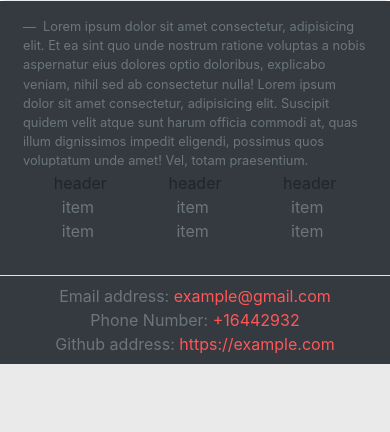
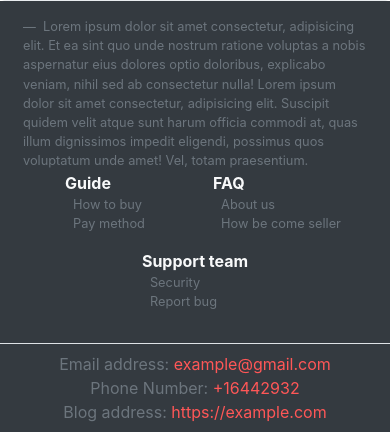
Before and after one commit to mohsnMohsni/hera, a Django app: page /search/ in a window 390 px wide. Shown: the part 682-1114 px from the top of the page. Before the commit the page ends 1046 px from the top, so only its background shows below. Run offline with Django 3.2, Linux system fonts and the light colour scheme; some libraries are stand-ins or nearby versions.

Commit message:
make responsive index sections and base footer

```diff
--- a/app_siteview/models.py
+++ b/app_siteview/models.py
@@ -12,7 +12,7 @@ class AbstractPanel(models.Model):
     cropping = ImageRatioField('image', '430x360', size_warning=True)
     action_text = models.CharField(_('Action Text'), max_length=35)
     action_url = models.URLField(_('Action Url'))
-    description = models.CharField(_('Description'), max_length=120)
+    description = models.CharField(_('Description'), max_length=150)
 
     class Meta:
         abstract = True
--- a/static/custom/css/style.css
+++ b/static/custom/css/style.css
@@ -59,12 +59,20 @@ svg:hover .shop-basket {
     background-color: #343A40;
 }
 
+.footer-item {
+    font-size: 0.8em;
+}
+
+/* ============================================ Sections */
+
 .section-one-card {
     background-size: cover;
     border-radius: .9rem;
 }
 
-/* ============================================ Sections */
+.action-text {
+    font-size: .8em;
+}
 
 .slide-show {
     display: flex;
--- a/static/custom/responsive/responsive.css
+++ b/static/custom/responsive/responsive.css
@@ -1,16 +1,25 @@
-@media screen and (max-width: 768px){
-    .header-search {
+@media screen and (max-width: 768px) {
+    .header-search,
+    .navbar-nav {
         justify-content: center !important;
     }
+
+    .action-text {
+        font-size: .8em;
+    }
+
     .navbar-brand {
         text-align: center !important;
     }
+}
+
+@media screen and (max-width: 418px) {
+    .section-one-card,
     .navbar-nav {
-        justify-content: center !important;
+        font-size: .8em !important;
+    }
+
+    .action-text {
+        font-size: .7em;
     }
 }
-@media screen and (max-width: 418px){
-    .navbar-nav {
-        font-size: .8em;
-    }
-}
--- a/templates/components/base/footer.html
+++ b/templates/components/base/footer.html
@@ -12,25 +12,25 @@
         </span>
         </div>
         <div class="row col-md-6 m-0 w-100">
-        <span class="col-4 d-flex justify-content-center">
+        <span class="col-6 col-sm-4 d-flex justify-content-center">
           <ul>
-            <li>header</li>
-            <li class="text-muted px-2">item</li>
-            <li class="text-muted px-2">item</li>
+            <li class="font-weight-bold text-light">Guide</li>
+            <li class="text-muted footer-item px-2">How to buy</li>
+            <li class="text-muted footer-item px-2">Pay method</li>
           </ul>
         </span>
-            <span class="col-4 d-flex justify-content-center">
+            <span class="col-6 col-sm-4 d-flex justify-content-center">
           <ul>
-            <li>header</li>
-            <li class="text-muted px-2">item</li>
-            <li class="text-muted px-2">item</li>
+            <li class="font-weight-bold text-light">FAQ</li>
+            <li class="text-muted footer-item px-2">About us</li>
+            <li class="text-muted footer-item px-2">How be come seller</li>
           </ul>
         </span>
-            <span class="col-4 d-flex justify-content-center">
+            <span class="col-sm-4 d-flex justify-content-center">
           <ul>
-            <li>header</li>
-            <li class="text-muted px-2">item</li>
-            <li class="text-muted px-2">item</li>
+            <li class="font-weight-bold text-light">Support team</li>
+            <li class="text-muted footer-item px-2">Security</li>
+            <li class="text-muted footer-item px-2">Report bug</li>
           </ul>
         </span>
         </div>
@@ -45,7 +45,7 @@
             <span class="text-danger">+16442932</span>
         </div>
         <div class="col-md-4 d-flex justify-content-center">
-            <span class="text-secondary">Github address:&nbsp;</span>
+            <span class="text-secondary">Blog address:&nbsp;</span>
             <span class="text-danger"> https://example.com</span>
         </div>
     </div>
--- a/templates/components/index/section3.html
+++ b/templates/components/index/section3.html
@@ -3,7 +3,7 @@
         {% for category in category_list %}
             <div class="col mb-4">
                 <div class="card h-100">
-                    <img src="{{ category.image.url }}"
+                    <img src="{{ category.image.url }}" height="300"
                          class="card-img-top" alt=""/>
                     <div class="card-body">
                         <h5 class="card-title">{{ category.name }}</h5>
```
Also changed, not shown: templates/components/index/section1.html (+12 -12 lines), app_siteview/migrations/0004_auto_20210116_0537.py (added).
